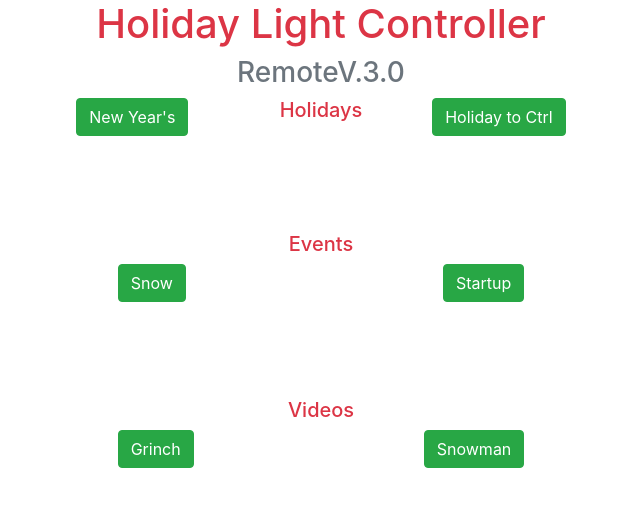
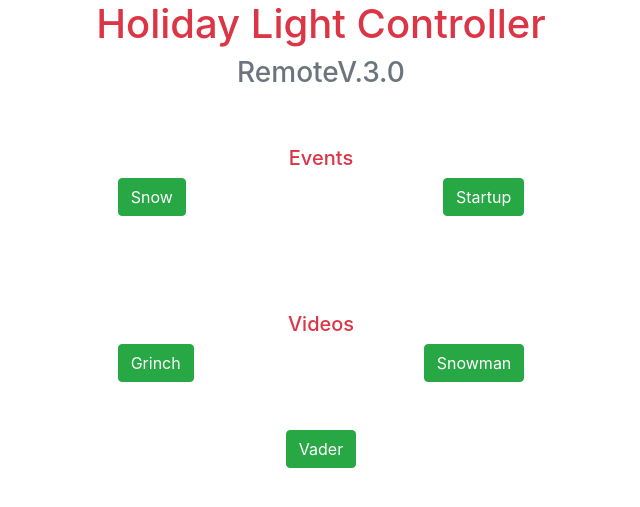
Before and after one commit to jspearus/Holiday_Light_Server, a Flask app: page /remote in a window 1280 px wide. Shown: the top 507 px of the page, without its empty margins (319-959 px from the left). Run offline with Flask 2, Linux system fonts and the light colour scheme; parts of the project's set-up code (start-up, migrations or seed data) failed here and were passed over; some libraries are stand-ins or nearby versions.

Commit message:
ui update remote page

```diff
--- a/templates/remote.html
+++ b/templates/remote.html
@@ -18,21 +18,7 @@
 
                 <form method="POST">
                     <!-- Button submits the form -->
-                    <div align="left" class="row justify-content-md-center">
-                        <div class="col col-md-2">
-                            <button class="btn btn-success" name="eventSel" type="submit"
-                                value="ctrl, New Year's Day">New Year's</button>
-                        </div>
-                        <div>
-                            <h5 align="center" class="text-danger">Holidays
-                        </div>
-                        <div align="right" class="col col-md-2">
-                            <button class="btn btn-success" name="eventSel" type="submit" value="ctrl, holiday">Holiday
-                                to
-                                Ctrl</button>
-                        </div>
-                    </div>
-                    <br /><br /><br /><br />
+                    <br /><br />
                     <div>
                         <h5 align="center" class="text-danger">Events
                     </div>
@@ -50,8 +36,8 @@
                     <div>
                         <h5 align="center" class="text-danger">Videos
                     </div>
-                    <div align="left" class="row justify-content-md-center">
-                        <div class="col col-md-2">
+                    <div class="row justify-content-md-center">
+                        <div align="left" class="col col-md-2">
                             <button class="btn btn-success" name="eventSel" type="submit" value="ctrl, grinch"> Grinch
                             </button>
                         </div>
@@ -60,6 +46,14 @@
                             </button>
                         </div>
                     </div>
+                    <br /><br />
+                    <div align="center" class="row justify-content-md-center">
+                        <div class="col col-md-2">
+                            <button class="btn btn-success" name="eventSel" type="submit" value="ctrl, carol1"> Vader
+                            </button>
+                        </div>
+                    </div>
+
                     <!-- End of button sends the delete command to delete the selected saved game -->
                     <!-- Button submits the form -->
                 </form>
```
